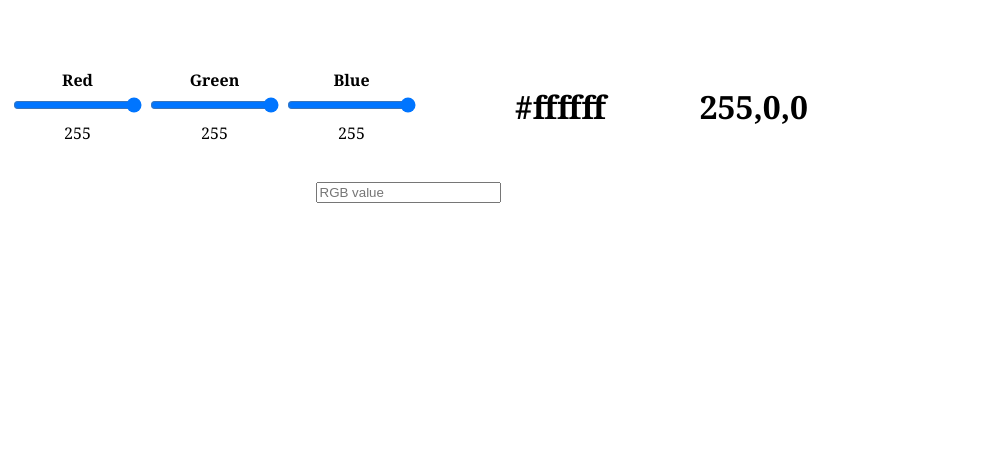
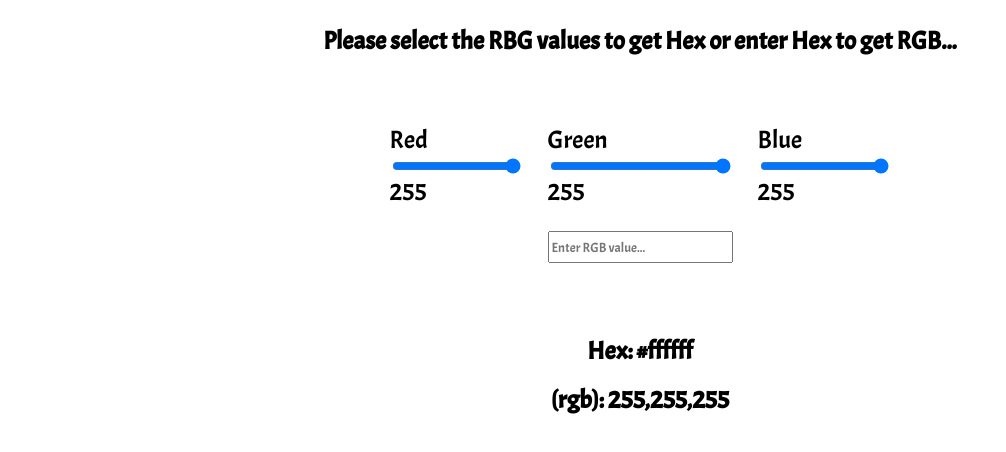
Before and after one commit to OliverArmstrongDev/RGBHex_Converter, a plain HTML site: page index.html in a window 1280 px wide. Shown: the whole page, without its empty margins (0-1006 px from the left). Drawn offline with Linux system fonts and the light colour scheme.

Commit message:
Removed table and used Flexbox. Flex Grid may be better?

```diff
--- a/index.html
+++ b/index.html
@@ -4,35 +4,44 @@
     <meta charset="UTF-8">
     <meta http-equiv="X-UA-Compatible" content="IE=edge">
     <meta name="viewport" content="width=device-width, initial-scale=1.0">
-    <title>Colour Converter NoTable</title>
+    <title>RGB HEX Colour Converter</title>
     <link rel="stylesheet" href="style.css">
+    <link rel="preconnect" href="https://fonts.googleapis.com">
+    <link rel="preconnect" href="https://fonts.gstatic.com" crossorigin>
+    <link href="https://fonts.googleapis.com/css2?family=Acme&display=swap" rel="stylesheet">
 </head>
 <body>
 
 
-    <div id="container">
-        <table>
-            <tr>
-                <th class="tHeader">Red</th>
-                <th class="tHeader">Green</th>
-                <th class="tHeader">Blue</th>
-            </tr>
-            <tr>
-                <th><input type="range" min="0" max="255" value="255" onchange="changeRange()" id="r"></th>
-                <th><input type="range" min="0" max="255" value="255" onchange="changeRange()" id="g"></th>
-                <th><input type="range" min="0" max="255" value="255" onchange="changeRange()" id="b"></th>
+ <div class="headerRow">
+             <h1 class="heading-main">Please select the RBG values to get Hex or enter Hex to get RGB...</h1>
+        </div>
+    <div id="colContainer">
 
-            </tr>
-           <tr>
-               <td class="rgb-label" id="r-label">255</td>
-               <td class="rgb-label" id="g-label">255</td>
-               <td class="rgb-label" id="b-label">255</td>
-           </tr>
+        <div class="col">
+                <label id="r-title" class="sliderLabel" for="r">Red</label>
+                <input type="range" min="0" max="255" value="255" onchange="changeRange()" id="r">
+                <label class="rgb-label" for="r" id="r-label">255</label>
+            </div>
+            <div class="col">
+                <label id="g-title" class="sliderLabel" for="g">Green</label>
+            <input type="range" min="0" max="255" value="255" onchange="changeRange()" id="g">
+            <label class="rgb-label" for="g" id="g-label">255</label>
+            <div class="rgbInput"><input id="RGB-input" type="text" style="height:2em; width:auto;" placeholder="Enter RGB value..."> </div>
+            </div>
+            <div class="col">
+                <label id="b-title" class="sliderLabel" for="b">Blue</label>
+                <input type="range" min="0" max="255" value="255" onchange="changeRange()" id="b">
+                <label class="rgb-label" for="b" id="b-label">255</label>
+            </div>
+       </div>
 
-        </table>
-        <h1 id="hex-label">#ffffff</h1>
-        <h1 id="rgb-label-main">255,0,0</h1>
-        <input type="text" placeholder="RGB value">
+    <div class="valuesContainer">
+        <div class="currentValue">
+            <h1 id="hex-label">Hex: #ffffff</h1>
+            <h1 id="rgb-label-main">(rgb): 255,255,255</h1>
+
+        </div>
     </div>
     <script src="script.js"></script>
 </body>
--- a/script.js
+++ b/script.js
@@ -2,6 +2,7 @@
     const rLab = document.getElementById("r-label");
     const gLab = document.getElementById("g-label");
     const bLab = document.getElementById("b-label");
+    const rgbLab = document.getElementById("rgb-label-main");
     let Rslide = document.getElementById("r");
     let Gslide = document.getElementById("g");
     let Bslide = document.getElementById("b");
@@ -27,9 +28,10 @@ function changeRange() {
     // Change background color and text.
     document.body.style.backgroundColor = colour
     document.getElementById("hex-label").innerText = colour;
-    rLab.innerText = r;
-    gLab.innerText = g;
-    bLab.innerText = b;
+    rLab.textContent = r;
+    gLab.textContent = g;
+    bLab.textContent = b;
+    rgbLab.textContent = '(rgb) '+ r + ','+ g + ',' +b;
 
     if (r < 120 && g < 120 && b < 120) {
         document.querySelectorAll(".rgb-label, .tHeader, #hex-label").forEach(e => e.style.color = "white");
--- a/style.css
+++ b/style.css
@@ -1,18 +1,51 @@
-#container{
-    font-family: Cambria, Cochin, Georgia, Times, 'Times New Roman', serif;
+body{
+    font-family: 'Acme', sans-serif;
+    font-size: 25px;
+}
+input::placeholder
+{
+    font-family: 'Acme', sans-serif;
+}
+.headerRow{
+    display: flex;
+    justify-content: center;
+    align-items: flex-end;
+}
+#colContainer{
+    display: flex;
+    gap: 1em;
+    justify-content: center;
+    align-items: flex-start;
+    flex-shrink: 1;
+    flex-wrap: wrap;
+    height: 170px;
+    margin-top: 2em;
+}
+.col{
+    height:1em;
+    display: flex;
+    flex-direction: column;
+}
+.rgbInput{
+ padding-top: 20px;
+ height: 20px;
+ order:2
+}
+
+h1{
+    font-size: 1em;
+}
+.valuesContainer{
+    padding-top: 1em;
+    display: flex;
+    gap: 1em;
     text-align: center;
-    display: flex;
-    flex-flow: row wrap;
-    gap: 2em;
+    justify-content: center;
     align-items: center;
-    justify-content: center;
-    width: 800px;
-    margin-top: 4em;
 }
-#hex-label{
-    flex: content;
-    align-self: flex-end;
+
+@media all and (max-width: 600px) {
+.rgbInput{
+    order: 3;
 }
-h1{
-    font-size: 2em;
 }
```
Also changed, not shown: index copy.html (added, +44 -0 lines), 1 other file.
